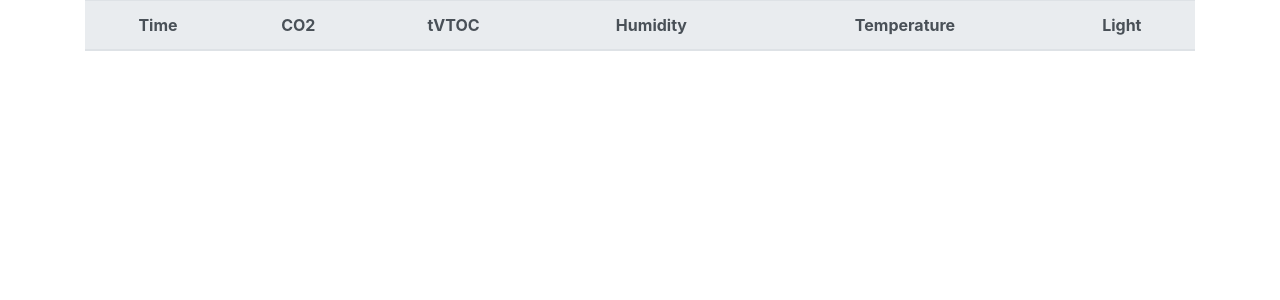
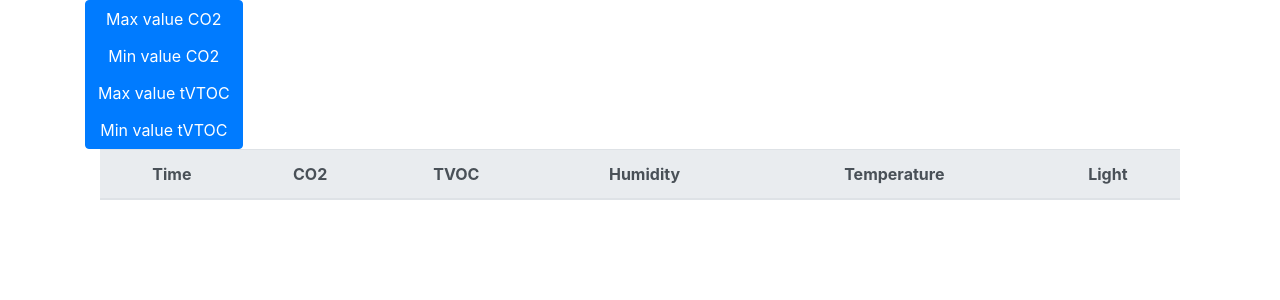
Before and after one commit to Glen-tech/Basic-Python-Web-development, a Flask app: template website/templates/show.html in a window 1280 px wide. Shown: the part 56-356 px from the top of the page. Run offline with Flask 2, Linux system fonts and the light colour scheme; the template is opened without the code that fills it, so the values that code supplies are empty; some libraries are stand-ins or nearby versions.

Commit message:
Adding button
- Adding button for filtering the data
- Float left needs improvement

```diff
--- a/website/templates/base.html
+++ b/website/templates/base.html
@@ -15,9 +15,11 @@
       crossorigin="anonymous"
     />
 
-    <title>{% block title %}Home{% endblock %}</title>
+    <title>{% block title %}{% endblock %}</title>
   </head>
   <body>
+
+
     <nav class="navbar navbar-expand-lg navbar-dark bg-dark">
       <button
         class="navbar-toggler"
@@ -34,6 +36,7 @@
           <a class="nav-item nav-link" id="home" href="/">Home</a>
           <a class="nav-item nav-link" id="logout" href="/logout">Logout</a>
           <a class="nav-item nav-link" id="logout" href="/show">Show data</a>
+          <a class="nav-item nav-link" id="logout" href="/plot">Plot data</a>
 
           {% else %}
           <a class="nav-item nav-link" id="login" href="/login">Login</a>
--- a/website/templates/show.html
+++ b/website/templates/show.html
@@ -1,23 +1,48 @@
 {% extends "base.html" %}
 
-{% block title %}Show data in database{% endblock %}
+{% block title %}Show data{% endblock %}
 
 <!-- Flask debug needs to be on for refresh after changing code-->
 
 {% block content %}
 
+
+<div class= "container">
+    <div class="row">
+        <div class="btn-group-vertical text-left">
+            <button type="button" class="btn btn-primary" data-toggle="button">
+             Max value CO2
+            </button>
+
+            <button type="button" class="btn btn-primary" data-toggle="button">
+             Min value CO2
+            </button>
+
+            <button type="button" class="btn btn-primary" data-toggle="button">
+             Max value tVTOC
+            </button>
+
+            <button type="button" class="btn btn-primary" data-toggle="button">
+            Min value tVTOC
+            </button>
+        </div>
+    </div>
+</div>
+
+
+
+<div class="container">
     <table class = "table table-hover">
         <thead class= "thead-light" style="text-align:center">
             <th scope="col">Time</td>
             <th scope="col">CO2</td>
-            <th scope="col">tVTOC</td>
+            <th scope="col">TVOC</td>
             <th scope="col">Humidity</td>
             <th scope="col">Temperature</td>
             <th scope="col">Light</td>
         </thead>
 
         <tbody>
-
         {% for row in rows %}
         <tr style="text-align:center">
              <td>{{row["Time"]}}</td>
@@ -29,8 +54,9 @@
              </tr>
         {% endfor %}
         </tbody>
+
     </table>
-
+</div>
 
 
 {% endblock%}
```
Also changed, not shown: website/IOT.py (+7 -0 lines), website/auth.py (+6 -18 lines), website/templates/home.html (+0 -7 lines), website/templates/plot.html (added, +14 -0 lines), database.db, website/database.db. Lines whose indentation alone changed are shown as unchanged.
